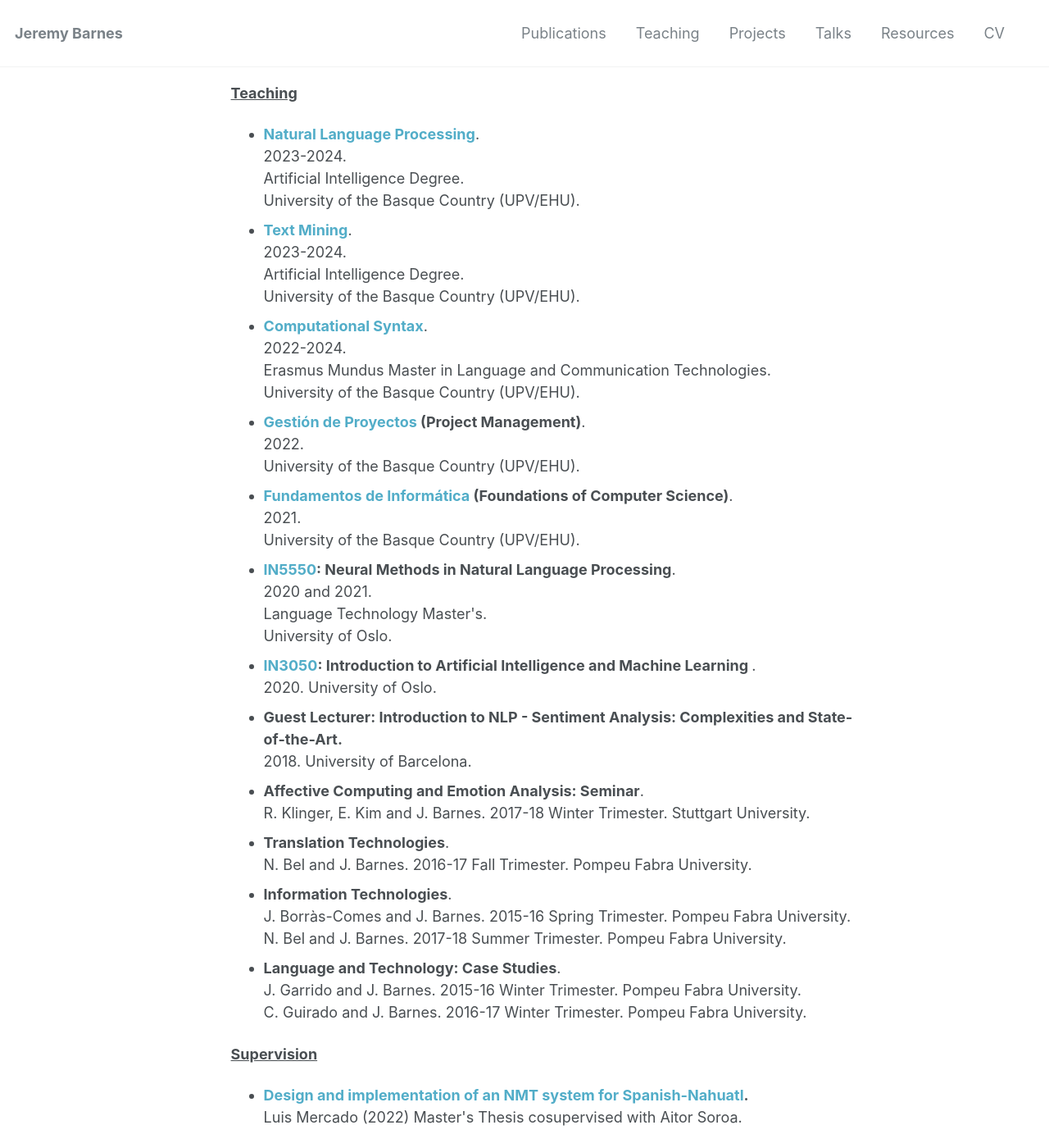
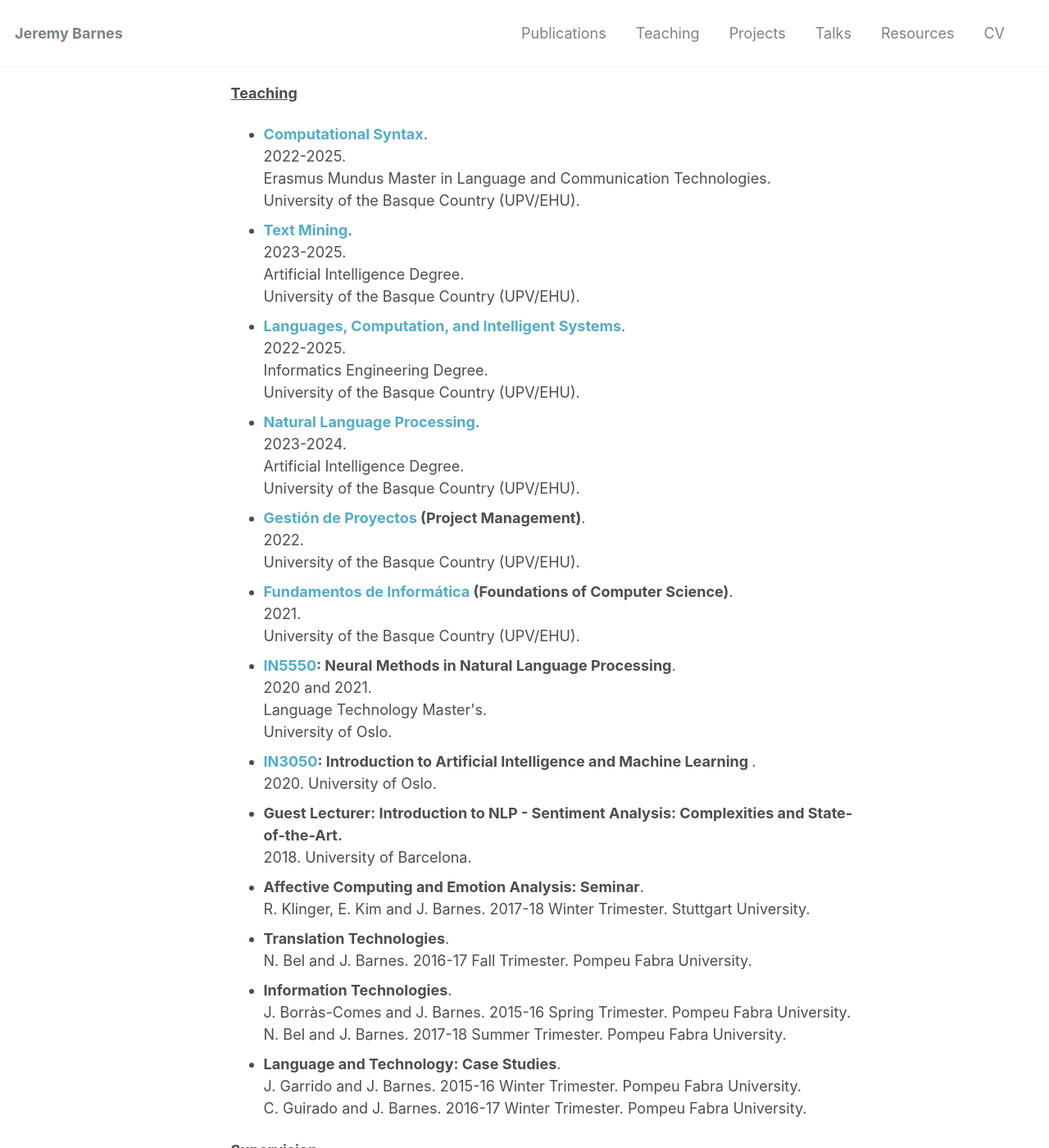
Before and after one commit to jerbarnes/jerbarnes.github.io, a Jekyll site: the page built from teaching/index.html, in a window 1280 px wide and 1400 px high. Shown: the whole window at 82% size. Built offline with Jekyll 4.4.1, drawn with Linux system fonts in a browser that asks for light colours; some of the changed text lies outside the part shown.

Commit message:
updated teaching

```diff
--- a/teaching/index.html
+++ b/teaching/index.html
@@ -10,11 +10,14 @@ title: teaching
 <ul>
 
 
+<li>           <strong><a href="https://www.ehu.eus/en/web/master/master-language-communication-technologies/subject?p_anyo_ofd=20200&p_anyo_pop=20210&p_cod_centro=226&p_cod_materia=10300&p_cod_asignatura=505310&p_tipo_asignatura=1">Computational Syntax</a></strong>. <br/>2022-2025. <br/>Erasmus Mundus Master in Language and Communication Technologies. <br/>University of the Basque Country (UPV/EHU).</li>
+
+<li>           <strong><a href="https://www.ehu.eus/en/web/graduak/bachelors-degree-artificial-intelligence/credits-and-subjects?p_redirect=consultaAsignatura&p_cod_proceso=egr&p_anyo_acad=20230&p_ciclo=X&p_curso=3&p_cod_asignatura=28275">Text Mining</a></strong>. <br/>2023-2025. <br/>Artificial Intelligence Degree. <br/>University of the Basque Country (UPV/EHU).</li>
+
+<li>           <strong><a href="https://www.ehu.eus/es/web/graduak/grado-ingenieria-informatica/creditos-y-asignaturas?p_redirect=consultaAsignatura&p_cod_proceso=egr&p_anyo_acad=20240&p_ciclo=X&p_curso=2&p_cod_asignatura=26021">Languages, Computation, and Intelligent Systems</a></strong>. <br/>2022-2025. <br/>Informatics Engineering Degree.  <br/>University of the Basque Country (UPV/EHU).</li>
+
 <li>           <strong><a href="https://www.ehu.eus/en/web/graduak/bachelors-degree-artificial-intelligence/credits-and-subjects?p_redirect=consultaAsignatura&p_cod_proceso=egr&p_anyo_acad=20230&p_ciclo=X&p_curso=3&p_cod_asignatura=26227">Natural Language Processing</a></strong>. <br/>2023-2024. <br/>Artificial Intelligence Degree.  <br/>University of the Basque Country (UPV/EHU).</li>
 
-<li>           <strong><a href="https://www.ehu.eus/en/web/graduak/bachelors-degree-artificial-intelligence/credits-and-subjects?p_redirect=consultaAsignatura&p_cod_proceso=egr&p_anyo_acad=20230&p_ciclo=X&p_curso=3&p_cod_asignatura=28275">Text Mining</a></strong>. <br/>2023-2024. <br/>Artificial Intelligence Degree. <br/>University of the Basque Country (UPV/EHU).</li>
-
-<li>           <strong><a href="https://www.ehu.eus/en/web/master/master-language-communication-technologies/subject?p_anyo_ofd=20200&p_anyo_pop=20210&p_cod_centro=226&p_cod_materia=10300&p_cod_asignatura=505310&p_tipo_asignatura=1">Computational Syntax</a></strong>. <br/>2022-2024. <br/>Erasmus Mundus Master in Language and Communication Technologies. <br/>University of the Basque Country (UPV/EHU).</li>
 
 <li>           <strong><a href="https://www.ehu.eus/es/grado-ingenieria-informatica-de-gestion-y-sistemas-de-informacion-bizkaia/creditos-y-asignaturas-por-curso?p_redirect=consultaAsignatura&p_cod_proceso=egr&p_anyo_acad=20210&p_ciclo=X&p_curso=3&p_cod_asignatura=27684">Gestión de Proyectos</a> (Project Management)</strong>. <br />2022. <br/>University of the Basque Country (UPV/EHU).</li>
 
@@ -34,6 +37,18 @@ C. Guirado and J. Barnes. 2016-17 Winter Trimester. Pompeu Fabra University.
 <p style="text-align: justify;"> </p>
 <p style="text-align: justify;"><span style="text-decoration: underline;"><strong>Supervision</strong></span></p>
 <ul>
+
+
+
+<li><strong><a href="">Cross-lingual NLI in Basque</a>.</strong> <br /> Maite Heredia (2024) Master's Thesis cosupervised with Aitor Soroa.
+<p></li>
+
+  <li><strong><a href=""></a>.</strong> TruthfulQAeus: Measuring Large Language Models Falsehoods in Basque<br /> Eneko Sagarzazu (2024) Master's Thesis cosupervised with Rodrigo Agerri.
+<p></li>
+
+  <li><strong><a href="">Emotion Analysis in a Video Game Corpus: BERT models and lexicon-based method in a multilingual comparison approach</a>.</strong> <br /> Livia Pedro (2024) Master's Thesis.
+<p></li>
+
 
 <li><strong><a href="">Design and implementation of an NMT system for Spanish-Nahuatl</a>.</strong> <br /> Luis Mercado (2022) Master's Thesis cosupervised with Aitor Soroa.
 <p></li>
```
